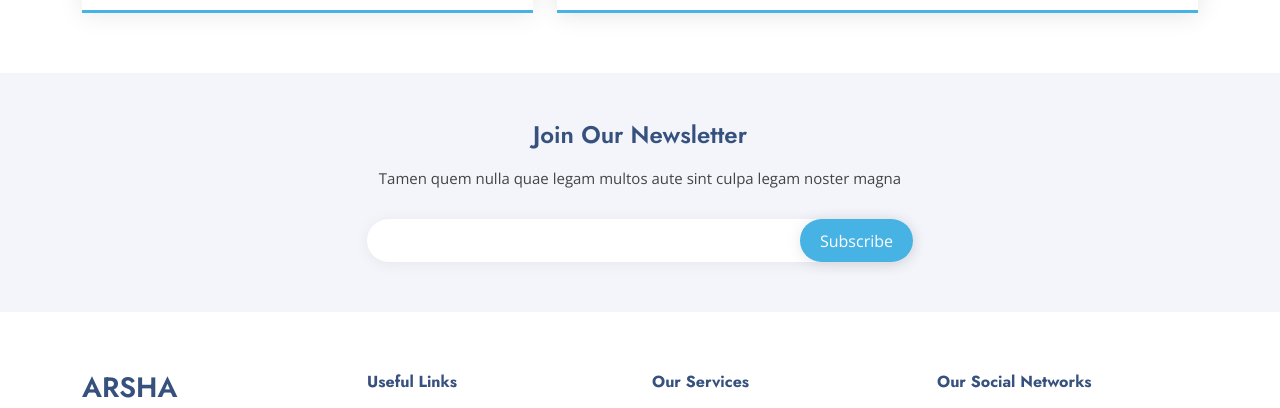
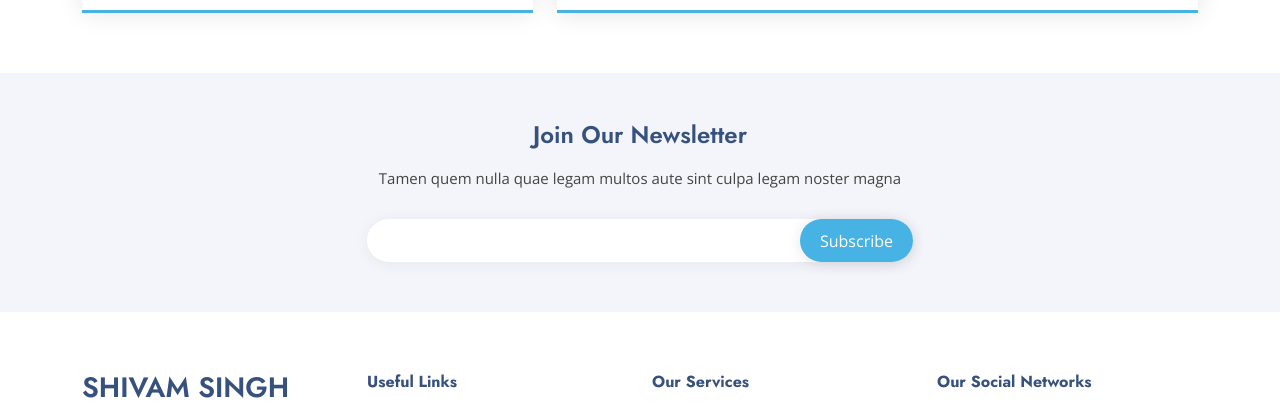
Before and after one commit to shivamsingh67/ShivamSampleWebsite, a plain HTML site: page index.html in a window 1280 px wide. Shown: the part 7924-8332 px from the top of the page. Drawn offline with nearby package versions, Linux system fonts and the light colour scheme.

Commit message:
modiffied

```diff
--- a/index.html
+++ b/index.html
@@ -756,7 +756,7 @@
         <div class="row">
 
           <div class="col-lg-3 col-md-6 footer-contact">
-            <h3>Arsha</h3>
+            <h3>Shivam Singh</h3>
             <p>
               A108 Adam Street <br>
               New York, NY 535022<br>
```
